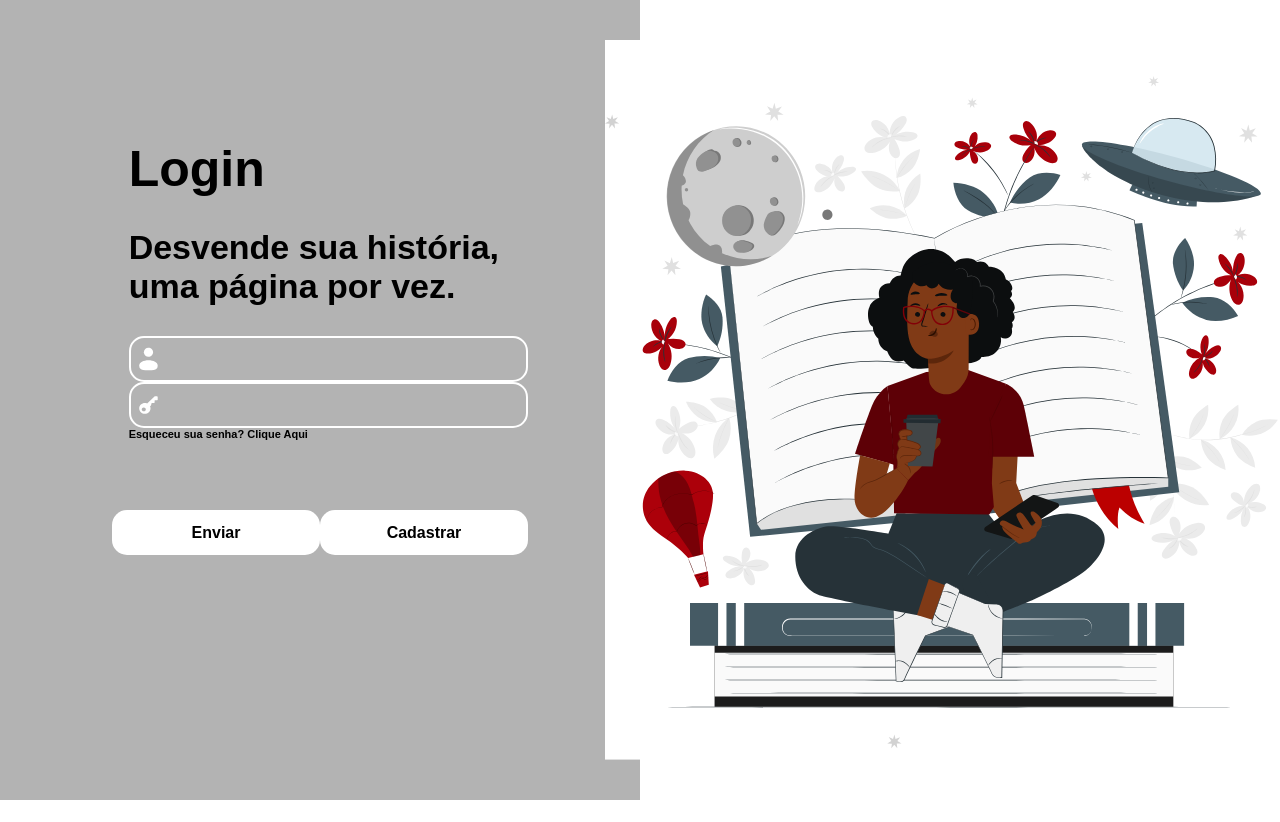
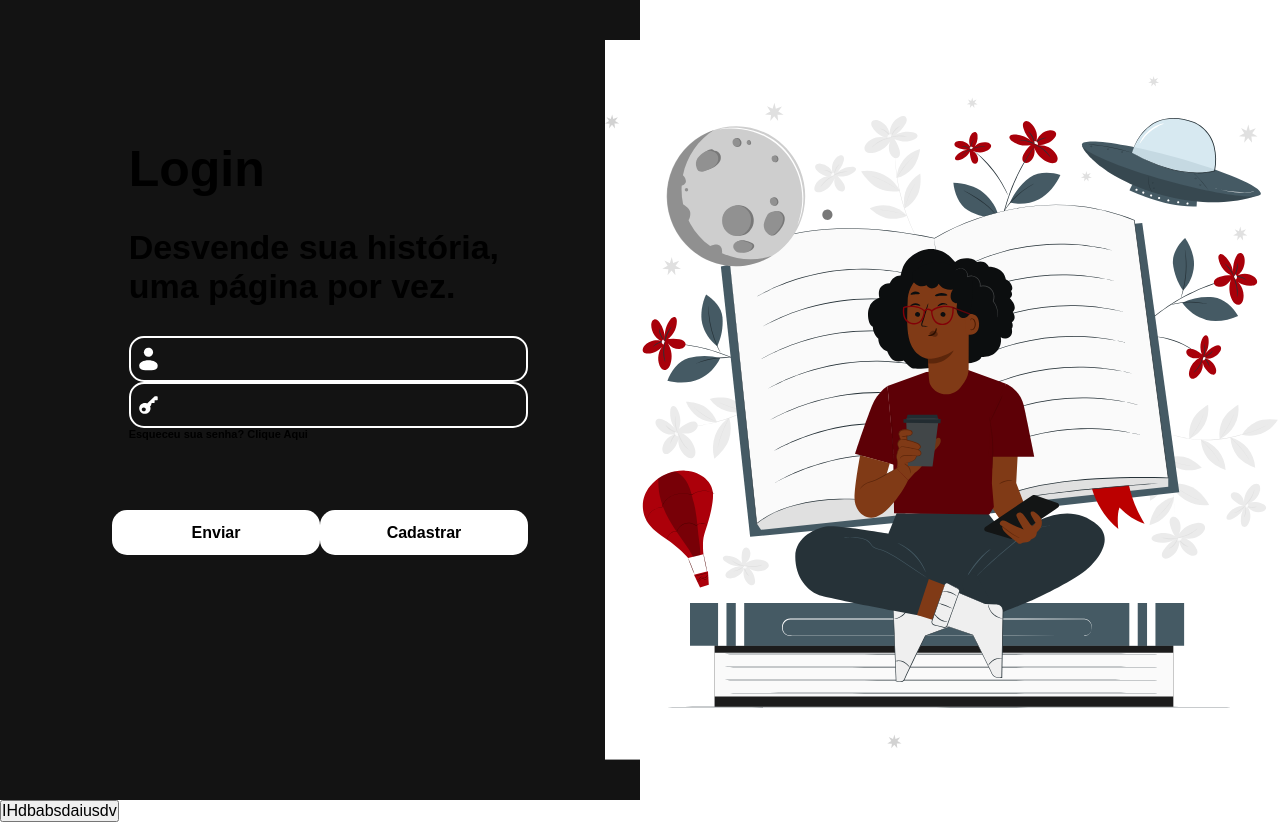
Before and after one commit to Sayd-Developer/Diario, a React (Vite) app: page /login in a window 1280 px wide. Shown: the top 822 px of the page. Before the commit the page ends 800 px from the top, so only its background shows below. Built offline with nearby package versions, Linux system fonts and the light colour scheme.

Commit message:
style: :art: add theme provider

```diff
--- a/src/App.tsx
+++ b/src/App.tsx
@@ -1,14 +1,29 @@
+import { useState } from "react"
+
 import NavigationRoutes from "./routes"
 import { GlobalStyles } from "./style/GlobalStyles"
 import { BrowserRouter } from "react-router-dom"
+import { ThemeProvider } from "styled-components"
+
+import { ligthTheme, darkTheme } from "../src/theme/theme"
 
 function App() {
+
+  const [theme, setTheme] = useState("dark ")
+
+  const themeToggler = () => {
+    theme === "light" ? setTheme("dark") : setTheme("light")
+  }
+
   return (
     <>
-      <BrowserRouter>
-        <GlobalStyles />
-        <NavigationRoutes />
-      </BrowserRouter>
+      <ThemeProvider theme={theme === "light" ? ligthTheme : darkTheme}>
+        <BrowserRouter>
+          <GlobalStyles />
+          <NavigationRoutes />
+          <button onClick={() => themeToggler()}>IHdbabsdaiusdv</button>
+        </BrowserRouter>
+      </ThemeProvider>
     </>
   )
 }
--- a/src/components/Sidebar/index.tsx
+++ b/src/components/Sidebar/index.tsx
@@ -4,13 +4,24 @@ import close from "../../assets/img/close.svg"
 import Register from "../../assets/img/registerHome.svg"
 import User from "../../assets/img/userHome.svg"
 import NewAnnotation from "../../assets/img/newAnnotationHome.svg"
+import { useState } from "react"
 
 export default function Sidebar() {
+
+
+  const [isCollapsed, setIsCollapsed] = useState(false);
+
+  const toggleSidebar = () => {
+    setIsCollapsed((prev) => !prev);
+  };
+
   return (
-    <Container>
+    <Container isCollapsed={isCollapsed}>
       <ContainerContent>
         <Header>
-          <img src={close} alt="" />
+          <button onClick={toggleSidebar}>
+            <img src={close} alt="" />
+          </button>
         </Header>
         <Pages>
           <Button>
--- a/src/components/Sidebar/style.ts
+++ b/src/components/Sidebar/style.ts
@@ -1,10 +1,11 @@
 import { styled } from "styled-components"
 
-export const Container = styled.div`
+export const Container = styled.div<{ isCollapsed: boolean }>`
 display: flex;
 flex-direction: column;
-background: #B3B3B3;
-
+background: ${props => props.theme.primary};
+/* width: ${({ isCollapsed }) => (isCollapsed ? '50px' : '200px')}; */
+/* transition: width 0.3s ease; */
 width: 18vw;
 height: 100vh;
 `
--- a/src/pages/Home/index.tsx
+++ b/src/pages/Home/index.tsx
@@ -3,6 +3,6 @@ import { Container } from "./style"
 
 export default function Home() {
   return <Container>
-
+    fbdhuibfusb
   </Container>
 }
--- a/src/pages/Login/style.ts
+++ b/src/pages/Login/style.ts
@@ -13,7 +13,7 @@ align-items: center;
 
 width: 50vw;
 height: 100vh;
-background-color: #B3B3B3;
+background-color: ${props => props.theme.primary};
 
 `
 export const ContainerRight = styled.div`
--- /dev/null
+++ b/src/theme/theme.ts
@@ -0,0 +1,28 @@
+// Definição de tipagem
+
+export interface Props {
+    primary: string,
+    secondary: string,
+
+    primaryText: string,
+    secondaryText: string
+}
+
+// Definição de Temas
+
+export const ligthTheme = {
+    primary: '#fff',
+    secondary: '#E0E0E0',
+
+    primaryText: '#fff',
+    secondaryText: '#E0E0E0',
+
+}
+export const darkTheme = {
+    primary: '#131313',
+    secondary: '#fff',
+
+    primaryText: '#fff',
+    secondaryText: '#131313',
+
+}
```
Also changed, not shown: src/components/ButtonTheme/index.tsx (added, +8 -0 lines).
